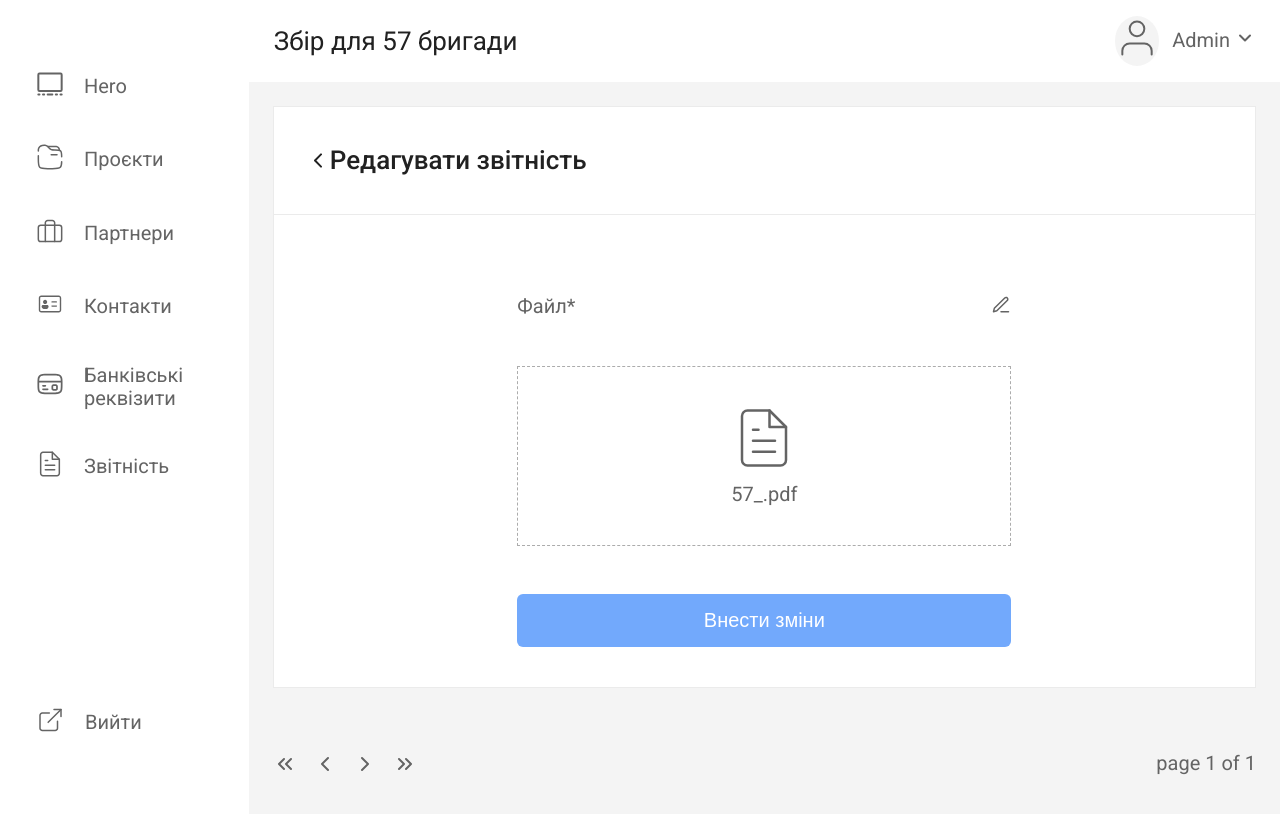
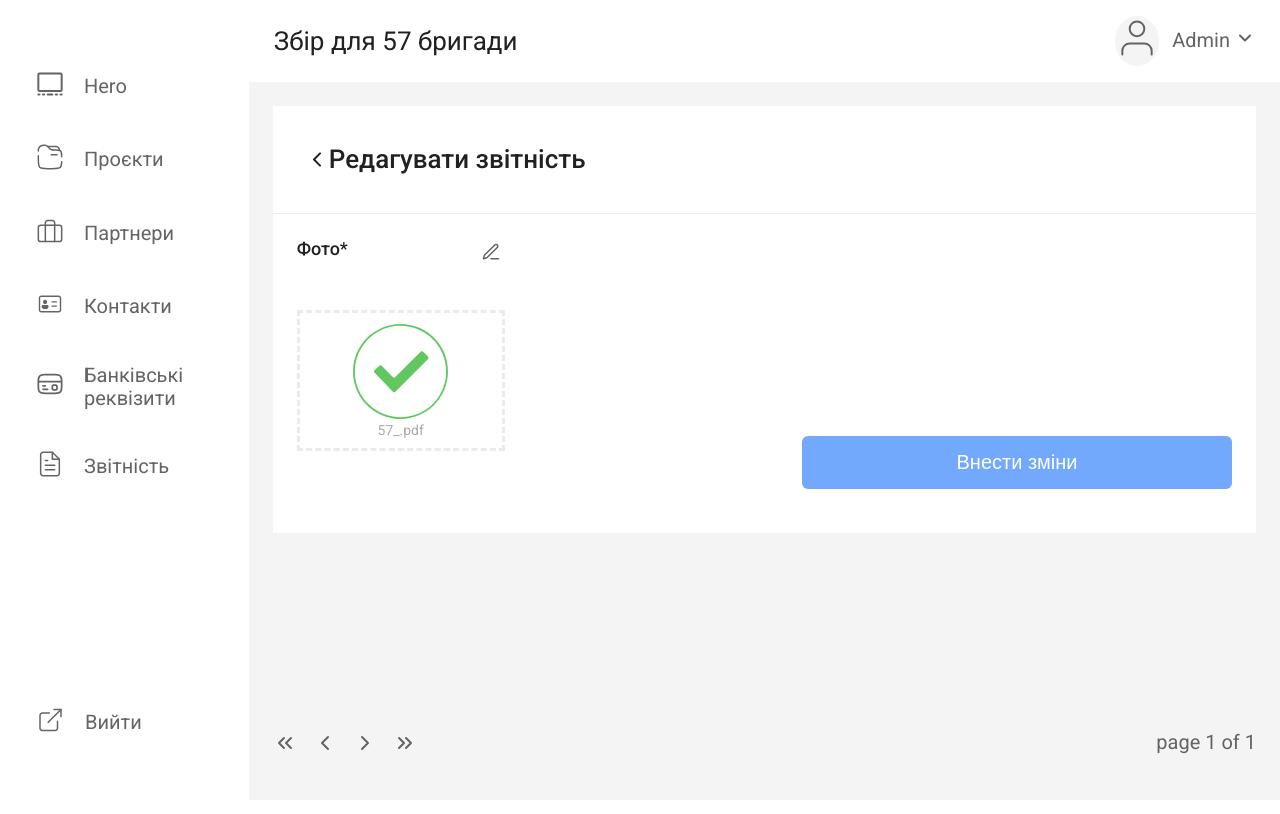
Before and after one commit to baza-trainee/dokoopy-frontend, a React (Vite) app: page /admin/reporting/edit in a window 1280 px wide. Shown: the top 814 px of the page. Built offline with nearby package versions, Linux system fonts and the light colour scheme; what react-localization would draw is missing.

Commit message:
editing contacts, payment, reporting

```diff
--- a/src/pages/admin-pages/editPage/EditBankAccount.jsx
+++ b/src/pages/admin-pages/editPage/EditBankAccount.jsx
@@ -1,5 +1,6 @@
 import React, { useState } from "react";
 import { PageHeader } from "../../../components/admin-components/PageHeader";
+import { InputLink } from '../../../components/admin-components/formElememt/InputLink'
 
 export const EditBankAccount = () => {
    const bankAccountData = [
@@ -18,22 +19,20 @@ export const EditBankAccount = () => {
       navigate(-1);
    };
 
+   const isSaveButtonDisabled = bankLink.trim() === '';
+
    return (
-      <section className="edit-contact-container">
+      <section className="page-container">
          <PageHeader title={"Редагувати банківські реквізити"} />
-         <div className="edit-contact-form">
-            <div>
-               <p className="input-liable">Посилання на банку*</p>
-               <input
-                  placeholder="посилання"
-                  className="sm-input edit-contact-input-email"
+         <div className='edit-contact-form-wrap'>
+            <div className='edit-contact-form'>
+               <InputLink
+                  setSmInput={setBankLink}
+                  label={"Посилання на банку*"}
                   value={bankLink}
-                  onChange={e => setBankLink(e.target.value)}
                />
             </div>
-            <button className="admin-button" onClick={handleSaveChanges}>
-               Внести зміни
-            </button>
+            <button className="admin-button" onClick={handleSaveChanges} disabled={isSaveButtonDisabled}>Внести зміни</button>
          </div>
       </section>
    );
--- a/src/pages/admin-pages/editPage/EditContact.jsx
+++ b/src/pages/admin-pages/editPage/EditContact.jsx
@@ -1,5 +1,6 @@
 import React, { useState } from 'react';
 import { PageHeader } from "../../../components/admin-components/PageHeader";
+import { InputLink } from '../../../components/admin-components/formElememt/InputLink'
 
 export const EditContact = () => {
    const contactsData = [
@@ -23,32 +24,28 @@ export const EditContact = () => {
    const handleSaveChanges = () => {
       console.log("Email:", email);
       console.log("Telegram:", telegram);
-      navigate(-1);
+
    };
+
+   const isSaveButtonDisabled = email.trim() === '' || telegram.trim() === '';
 
    return (
       <section className="edit-contact-container">
          <PageHeader title={"Редагувати контакти"} />
-         <div className='edit-contact-form'>
-            <div>
-               <p className="input-liable">Email:</p>
-               <input
-                  placeholder="Введіть Email"
-                  className="sm-input edit-contact-input-email"
+         <div className='edit-contact-form-wrap'>
+            <div className='edit-contact-form'>
+               <InputLink
+                  setSmInput={setEmail}
+                  label={"Email:"}
                   value={email}
-                  onChange={(e) => setEmail(e.target.value)}
+               />
+               <InputLink
+                  setSmInput={setTelegram}
+                  label={"Telegram:"}
+                  value={telegram}
                />
             </div>
-            <div>
-               <p className="input-liable">Telegram:</p>
-               <input
-                  placeholder="Введіть Telegram"
-                  className="sm-input edit-contact-input-telegram"
-                  value={telegram}
-                  onChange={(e) => setTelegram(e.target.value)}
-               />
-            </div>
-            <button className="admin-button" onClick={handleSaveChanges}>Внести зміни</button>
+            <button className="admin-button" onClick={handleSaveChanges} disabled={isSaveButtonDisabled}>Внести зміни</button>
          </div>
       </section>
    );
--- a/src/pages/admin-pages/editPage/EditReporting.jsx
+++ b/src/pages/admin-pages/editPage/EditReporting.jsx
@@ -1,30 +1,44 @@
-import React from 'react';
+import React, { useState } from 'react';
 import { PageHeader } from "../../../components/admin-components/PageHeader";
 import fileText from "../../../assets/icon/filetext.svg";
-import { EditIcon } from "../../../assets/icon/EditIcon";
+import { FilesPicker } from "../../../components/admin-components/formElememt/FilesPicker";
 
 export const EditReporting = () => {
    const reportingData = {
-      id: 1,
       name: '57_.pdf',
-      imgIcon: fileText
+      imgIcon: fileText,
+   };
+
+   const [selectedFile, setSelectedFile] = useState(null);
+
+    useState(() => {
+      const previousFileData = {
+         name: reportingData.name,
+         img: reportingData.imgIcon,
+      };
+      setSelectedFile(previousFileData);
+   }, [reportingData]);
+
+   const handleFileSelect = (file) => {
+      setSelectedFile(file);
+   };
+
+      const handleFormSubmit = () => {
+      console.log('Selected File:', selectedFile);
    };
 
    return (
-      <section className="edit-report-container">
+      <section className="page-container">
          <PageHeader title={"Редагувати звітність"} />
-         <div className='edit-report-form'>
-            <div className='edit-reporting-title-wrap'>
-               <h2>Файл*</h2>
-               <div className="reporting-container-button">
-                  <button className="edit-icon-btn"><EditIcon /></button>
-               </div>
+         <div className='edit-reportin-form-wrap'>
+            <FilesPicker
+               defaultInfo={reportingData}
+               selectedFile={selectedFile}
+               setSelectedFile={handleFileSelect}
+            />
+            <div className='edit-reportin-btn'>
+               <button className="admin-button" onClick={handleFormSubmit}>Внести зміни</button>
             </div>
-            <div className="edit-reporting-cards">
-               <img src={reportingData.imgIcon} alt={reportingData.name} style={{ cursor: 'pointer' }}/>
-               <p>{reportingData.name}</p>
-            </div>
-            <button className="admin-button" onClick={reportingData}>Внести зміни</button>
          </div>
       </section>
    );
--- a/src/styles/components/admin/_admin-common.scss
+++ b/src/styles/components/admin/_admin-common.scss
@@ -98,4 +98,8 @@
    &:focus {
       background-color: var(--admin-button-accent);
    }
+   &:disabled {
+      background-color: var(--admin-button-disabled);
+      cursor: not-allowed;
+   }
 }
--- a/src/styles/components/admin/_admin-contacts.scss
+++ b/src/styles/components/admin/_admin-contacts.scss
@@ -278,16 +278,27 @@
 
 .edit-contact-container{
    width: 100%;
-   // padding: 0 40px;
+   background: var(--white, #FFF);
+}
+
+.edit-contact-form-wrap{
+   width: 430px;
+   margin-top: 24px;
+   margin-left: 24px;
+   padding-bottom: 44px;
+   display: flex;
+   flex-direction: column;
+   gap: 72px;
 }
 
 .edit-contact-form{
-   width: 494px;
-   padding: 40px 40px 26px;
+   display: flex;
+   flex-direction: column;
+   gap: 24px;
 
 }
 
-.edit-contact-input-email{
+.edit-contact-input{
       color: var(--blue_admin, #2672E4);
       font-size: 20px;
       font-style: normal;
@@ -295,14 +306,4 @@
       line-height: normal;
       text-decoration-line: underline;
       cursor: pointer;
-
 }
-
-.edit-contact-input-telegram{
-   color: var(--blue_admin, #2672E4);
-   font-size: 20px;
-   font-style: normal;
-   font-weight: 400;
-   line-height: normal;
-   cursor: pointer;
-}
--- a/src/styles/components/admin/_admin_reporting.scss
+++ b/src/styles/components/admin/_admin_reporting.scss
@@ -71,57 +71,15 @@
     }
 }
 
-.edit-report-container {
-display: flex;
-    padding-bottom: 0px;
-    flex-direction: column;
-    align-items: center;
-    gap: 40px;
-    padding-bottom: 40px;
-    border: 1px solid var(--light_grey, #EBEBEB);
-    background: var(--white, #FFF);
+
+
+.edit-reportin-form-wrap {
+    margin: 24px 24px 44px 24px;
+    display: flex;
+    justify-content: space-between;
+    align-items: flex-end;
 }
 
-.edit-report-form{
-    display: flex;
-    width: 494px;
-    flex-direction: column;
-    align-items: center;
-    gap: 48px;
-
+.edit-reportin-btn{
+    width: 430px;
 }
-
-.edit-reporting-title-wrap{
-    display: flex;
-    justify-content: space-between;
-    align-items: center;
-    align-self: stretch;
-}
-
-.edit-content-wrap{
-    display: flex;
-    flex-direction: column;
-    align-items: center;
-    gap: 48px;
-}
-
-.edit-reporting-container{
-    display: flex;
-    padding: 38px 213px;
-    align-items: center;
-    align-self: stretch;
-}
-
-.edit-reporting-cards{
-    display: flex;
-    flex-direction: column;
-    padding: 38px 213px;
-    align-items: center;
-    gap: 12px;
-    align-self: stretch;
-    border: 1px dashed var(--inputs_color, #ACACAC);
-}
-
-.edit-icon-btn{
-    cursor: pointer;
-}
--- a/src/styles/utils/_variables.scss
+++ b/src/styles/utils/_variables.scss
@@ -23,7 +23,9 @@
    --admin-button-title: #ffffff;
    --admin-button-main: #72a9fc;
    --admin-button-accent: #2672e4;
+   --admin-button-disabled: #C4C4C4;
    --admin-table-header-background: #ebebeb;
+
 
    --transition: 300ms cubic-bezier(0.4, 0, 0.2, 1);
 }
```
